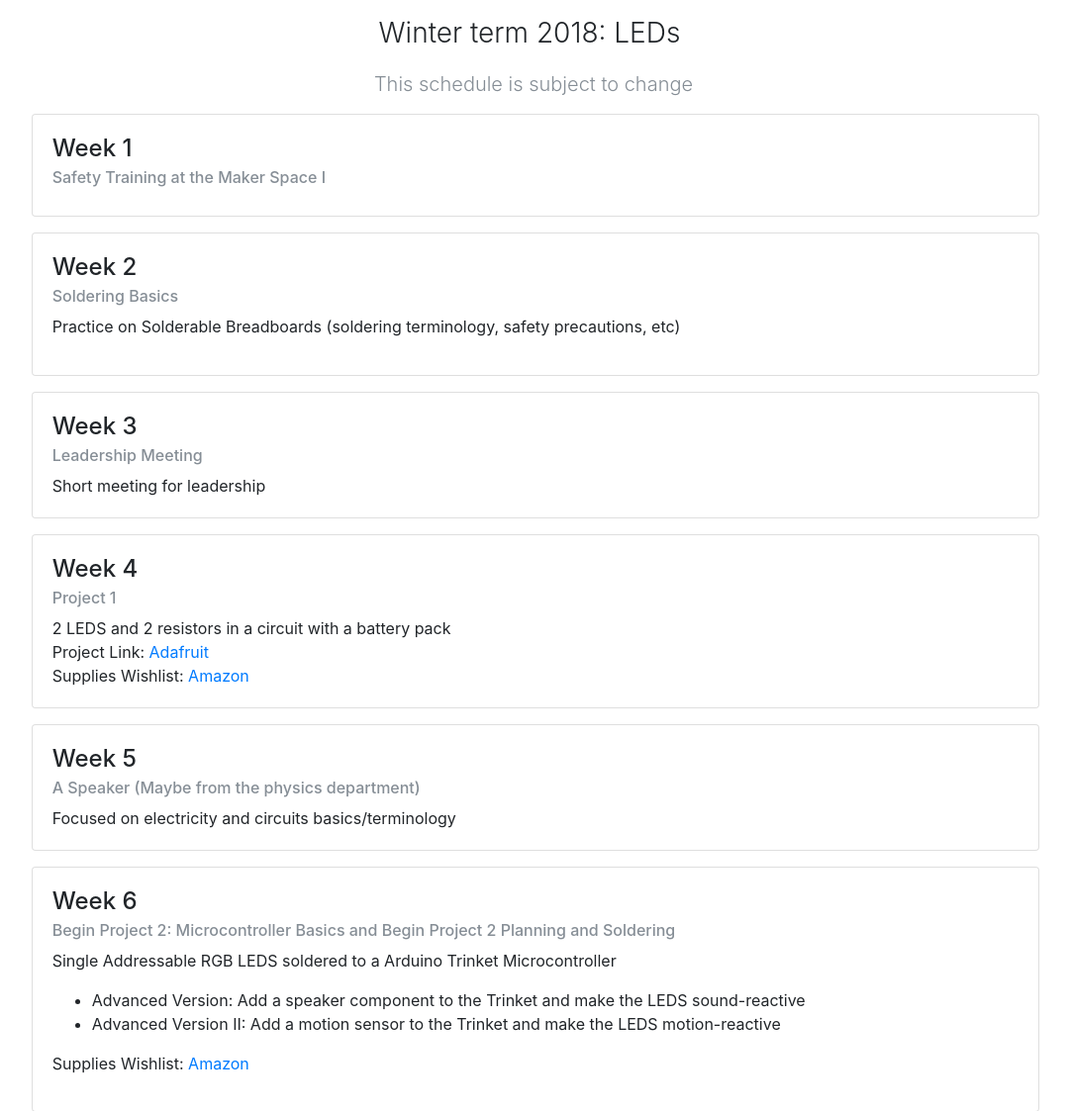
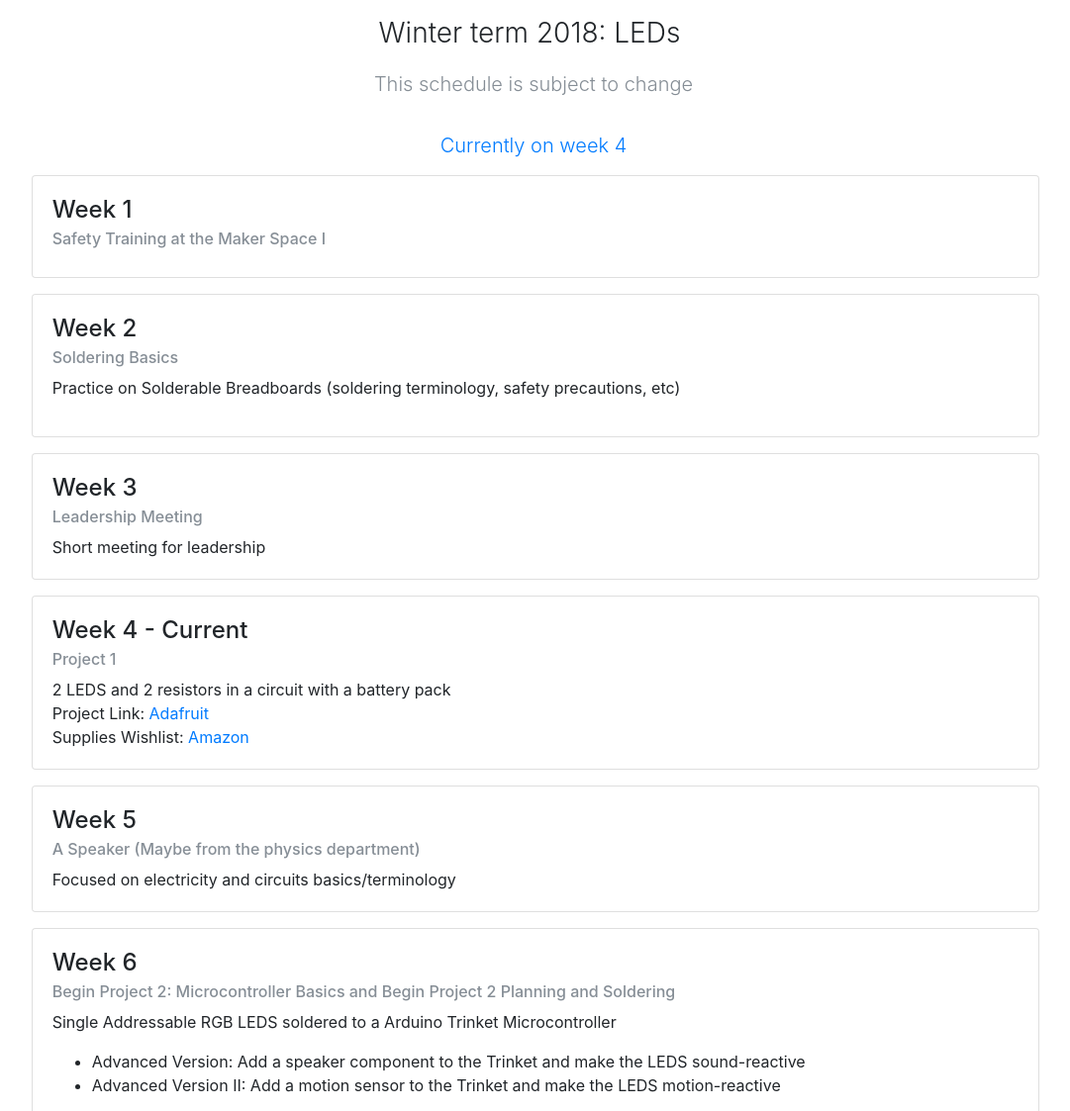
Before and after one commit to tcolb/uo-makers-club, a PHP site: page /schedule.php in a window 1280 px wide. Shown: the part 59-1182 px from the top of the page at 99% size, without its empty margins (91-1172 px from the left). Run offline with PHP 8.4, Linux system fonts and the light colour scheme; some libraries are stand-ins or nearby versions.

Commit message:
current week now displayed

```diff
--- a/schedule.php
+++ b/schedule.php
@@ -1,6 +1,7 @@
 <?php
 $title = "Schedule";
 $header = "header";
+$curweek = "4";
 include('./includes/base.php'); ?>
 
 <div class="container-fluid" style="min-height: 100vh">
@@ -11,6 +12,7 @@ include('./includes/base.php'); ?>
       <div class="customBlock">
         <h3 class="customTitle" style="padding-top: 60px">Winter term 2018: LEDs</h3>
         <h5 class="customTitle text-muted" style="padding-top: 0px"> This schedule is subject to change</h5>
+        <h5 class="customTitle text-muted"><a href="#cardW<?php echo $curweek ?>">Currently on week <?php echo $curweek ?></a></h5>
 
         <!-- week 1 card -->
         <div class="row">
@@ -55,10 +57,10 @@ include('./includes/base.php'); ?>
         </div>
 
         <!-- week 4 card -->
-        <div class="row">
+        <div class="row" id="cardW4">
           <div class="card">
             <div class="card-body">
-              <h4 class="card-title">Week 4</h4>
+              <h4 class="card-title">Week 4 - Current</h4>
               <h6 class="card-subtitle mb-2 text-muted">
                 Project 1</h6>
               <p class="card-text">
```
